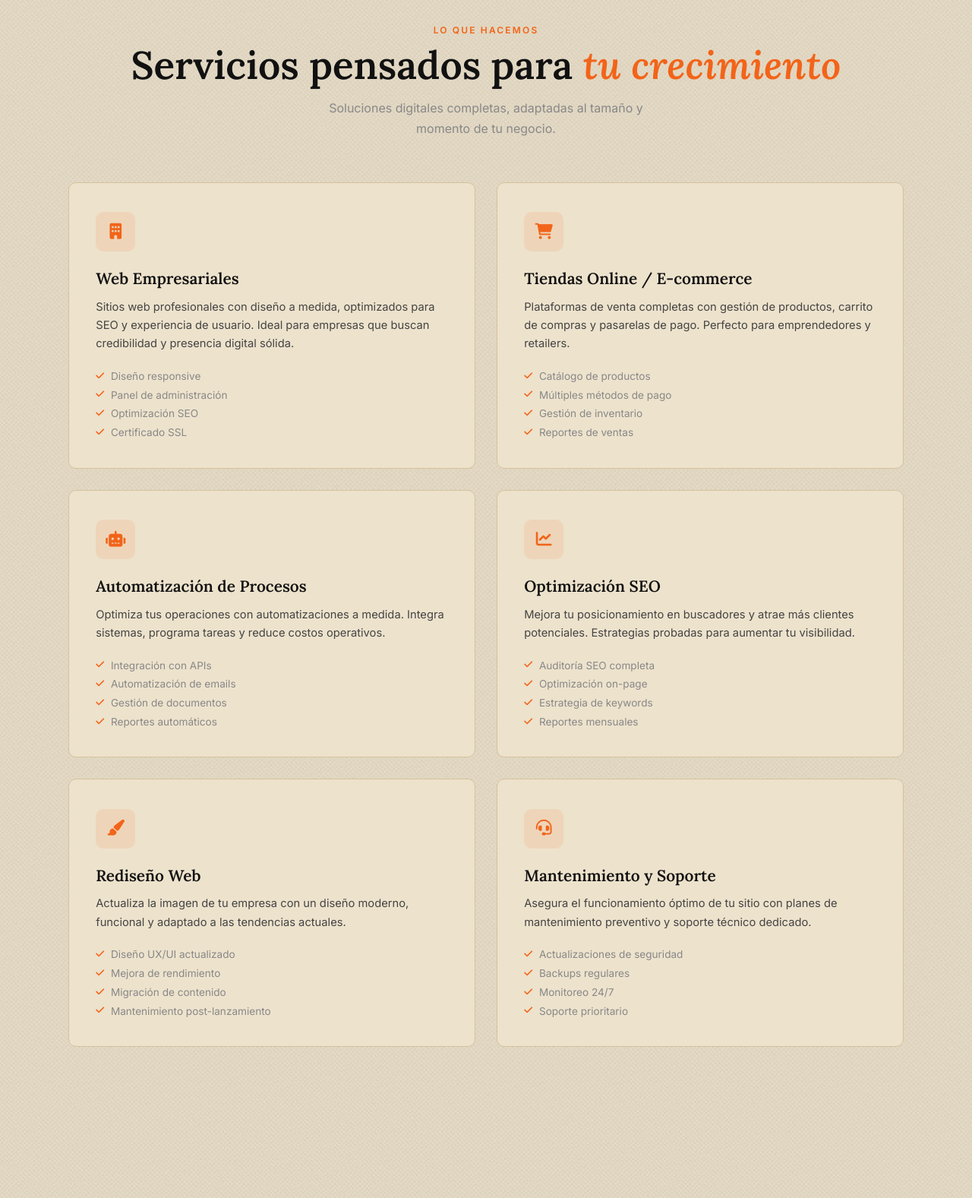
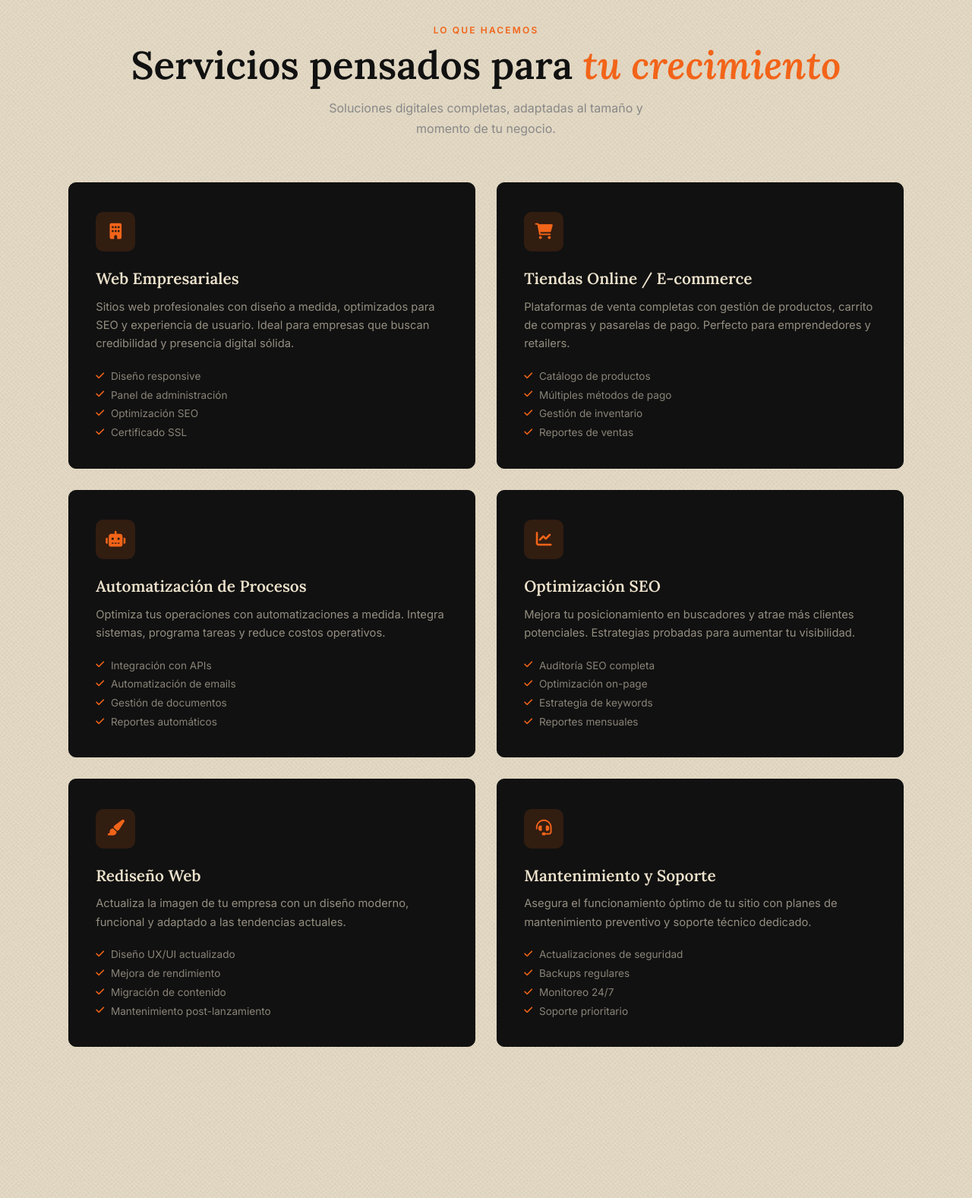
Before and after one commit to Eduardo3090/SertainsLabs-pageweb, a Flask app: page /servicios in a window 1280 px wide. Shown: the part 251-1828 px from the top of the page at 76% size. Run offline with Flask 3, Linux system fonts and the light colour scheme.

Commit message:
Update service card styles and colors

```diff
--- a/static/css/style.css
+++ b/static/css/style.css
@@ -257,20 +257,20 @@ body { font-family: var(--sans); background: var(--cream); color: var(--ink); ov
     margin-top: 3.5rem;
 }
 .service-card {
-    background: var(--cream);
-    border: 1px solid var(--border);
+    background: var(--ink);
+    border: 1px solid var(--ink);
     border-radius: 10px;
     padding: 2.4rem 2.2rem;
     transition: transform .3s var(--ease), box-shadow .3s var(--ease), border-color .3s var(--ease);
 }
 .service-card:hover {
     transform: translateY(-6px);
-    box-shadow: 0 16px 40px rgba(0,0,0,.08);
+    box-shadow: 0 16px 40px rgba(0,0,0,.25);
     border-color: var(--orange-light);
 }
 .service-card-icon {
     display: inline-flex; width: 52px; height: 52px;
-    background: rgba(242,100,25,.1); border-radius: 10px;
+    background: rgba(242,100,25,.15); border-radius: 10px;
     align-items: center; justify-content: center;
     font-size: 1.3rem; color: var(--orange);
     margin-bottom: 1.4rem;
@@ -278,18 +278,18 @@ body { font-family: var(--sans); background: var(--cream); color: var(--ink); ov
 }
 .service-card:hover .service-card-icon {
     background: var(--orange);
-    color: var(--cream);
+    color: var(--ink);
     transform: scale(1.06) rotate(-4deg);
 }
 .service-card h2 {
     font-family: var(--serif);
     font-size: 1.3rem;
     margin-bottom: .7rem;
-    color: var(--ink);
+    color: var(--cream);
 }
 .service-card p {
     font-size: .92rem;
-    color: var(--mid);
+    color: rgba(var(--cream-rgb),.6);
     line-height: 1.65;
     margin-bottom: 1.4rem;
 }
@@ -301,7 +301,7 @@ body { font-family: var(--sans); background: var(--cream); color: var(--ink); ov
 }
 .service-features li {
     font-size: .85rem;
-    color: var(--muted);
+    color: rgba(var(--cream-rgb),.55);
     display: flex;
     align-items: center;
     gap: .55rem;
```
